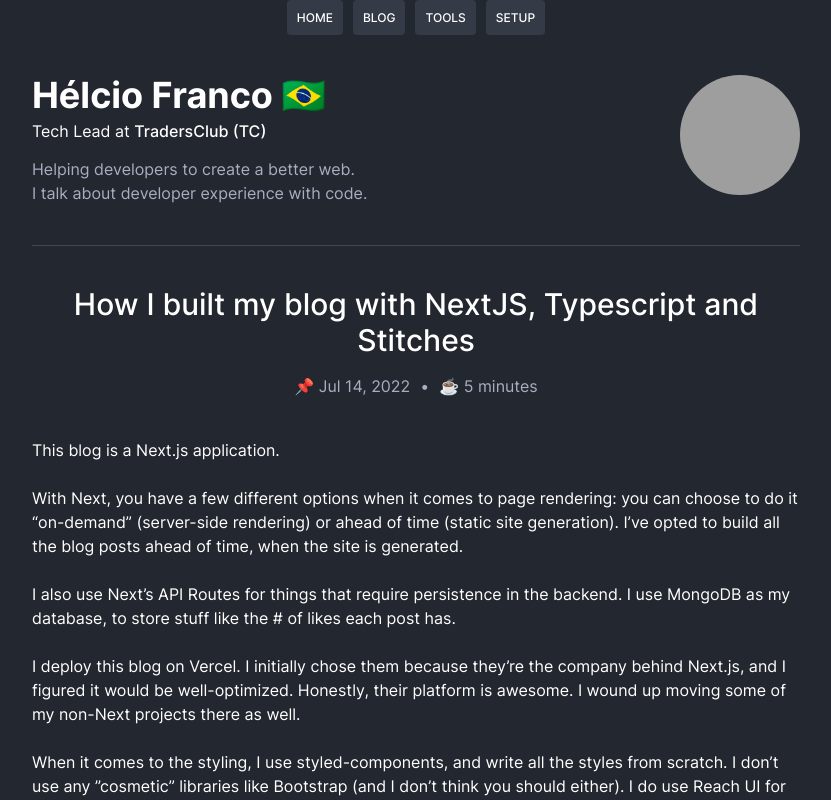
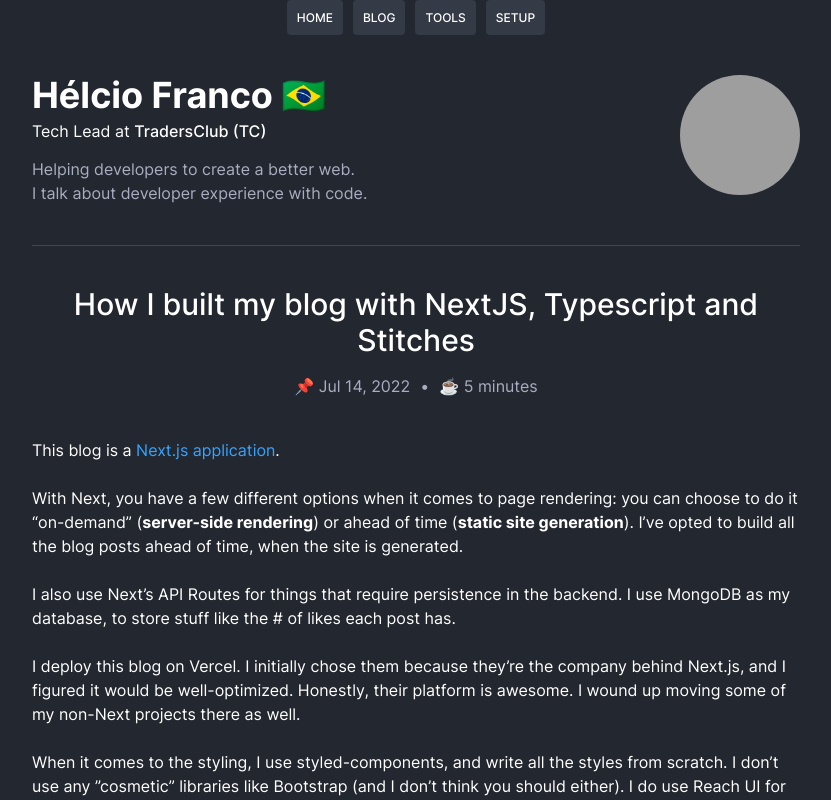
Before and after one commit to helciofranco/helciofranco.com, a Next.js app: page / in a window 1280 px wide. Shown: the top 800 px of the page, without its empty margins (224-1055 px from the left). Built offline with nearby package versions, Linux system fonts and the light colour scheme; grey boxes are pictures that could not be loaded.

Commit message:
chore: add examples with paragraphs

```diff
--- a/src/components/Link/index.tsx
+++ b/src/components/Link/index.tsx
@@ -17,14 +17,14 @@
   borderBottomColor: 'transparent',
 
   '&:hover': {
-    borderBottomColor: '$textHighlight',
+    borderBottomColor: '$textInteractive',
   },
 });
 
 const Link = ({ children, ...props }: Props) => {
   return (
     <NextLink {...props} passHref>
-      <CustomText as="a" color="highlight">
+      <CustomText as="a" color="interactive">
         {children}
       </CustomText>
     </NextLink>
--- a/src/components/Text/index.ts
+++ b/src/components/Text/index.ts
@@ -11,8 +11,8 @@
       secondary: {
         color: '$textSecondary',
       },
-      highlight: {
-        color: '$textHighlight',
+      interactive: {
+        color: '$textInteractive',
       },
     },
     // Font-size
--- a/src/libs/stitches/colors.ts
+++ b/src/libs/stitches/colors.ts
@@ -8,7 +8,7 @@
   textPrimary: '#fff',
   textSecondary: '#a9adc1',
   textTertiary: '#ebecf0',
-  textHighlight: '#36a3ff',
+  textInteractive: '#36a3ff',
 
   // borders
   borderPrimary: 'rgba(255, 255, 255, 0.15)',
--- a/src/modules/blog/screens/Feed/index.tsx
+++ b/src/modules/blog/screens/Feed/index.tsx
@@ -10,6 +10,7 @@
 
 import PostTitle from '@blog/components/PostTitle';
 import PostInfo from '@blog/components/PostInfo';
+import Link from '@components/Link';
 
 const Feed = () => {
   return (
@@ -24,12 +25,15 @@
 
       <PostInfo />
 
-      <Text marginBottom>This blog is a Next.js application.</Text>
+      <Text marginBottom>
+        This blog is a <Link href="aaaaa">Next.js application</Link>.
+      </Text>
       <Text marginBottom>
         With Next, you have a few different options when it comes to page
-        rendering: you can choose to do it “on-demand” (server-side rendering)
-        or ahead of time (static site generation). I&rsquo;ve opted to build all
-        the blog posts ahead of time, when the site is generated.
+        rendering: you can choose to do it “on-demand” (
+        <b>server-side rendering</b>) or ahead of time (
+        <b>static site generation</b>). I&rsquo;ve opted to build all the blog
+        posts ahead of time, when the site is generated.
       </Text>
       <Text marginBottom>
         I also use Next&rsquo;s API Routes for things that require persistence
```
